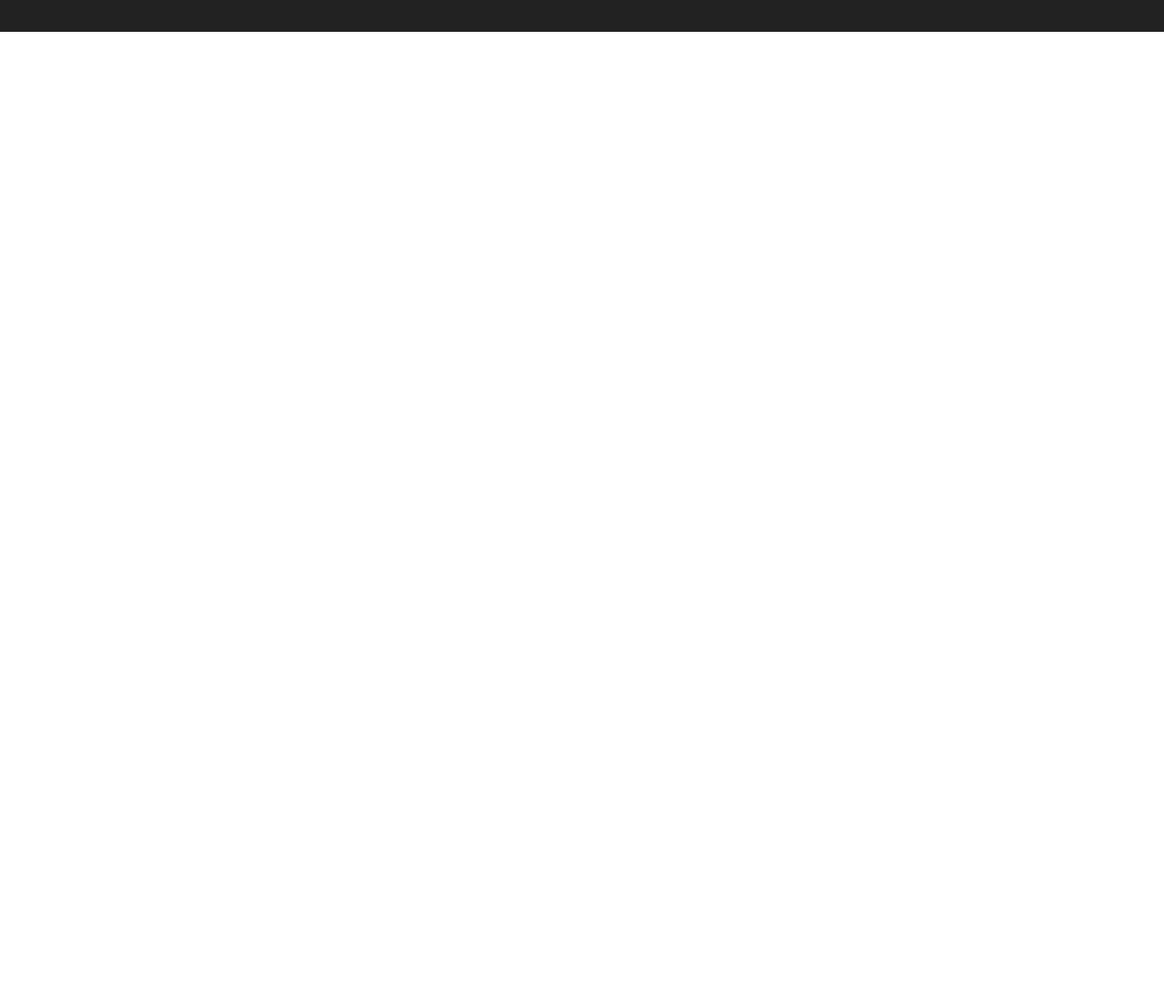
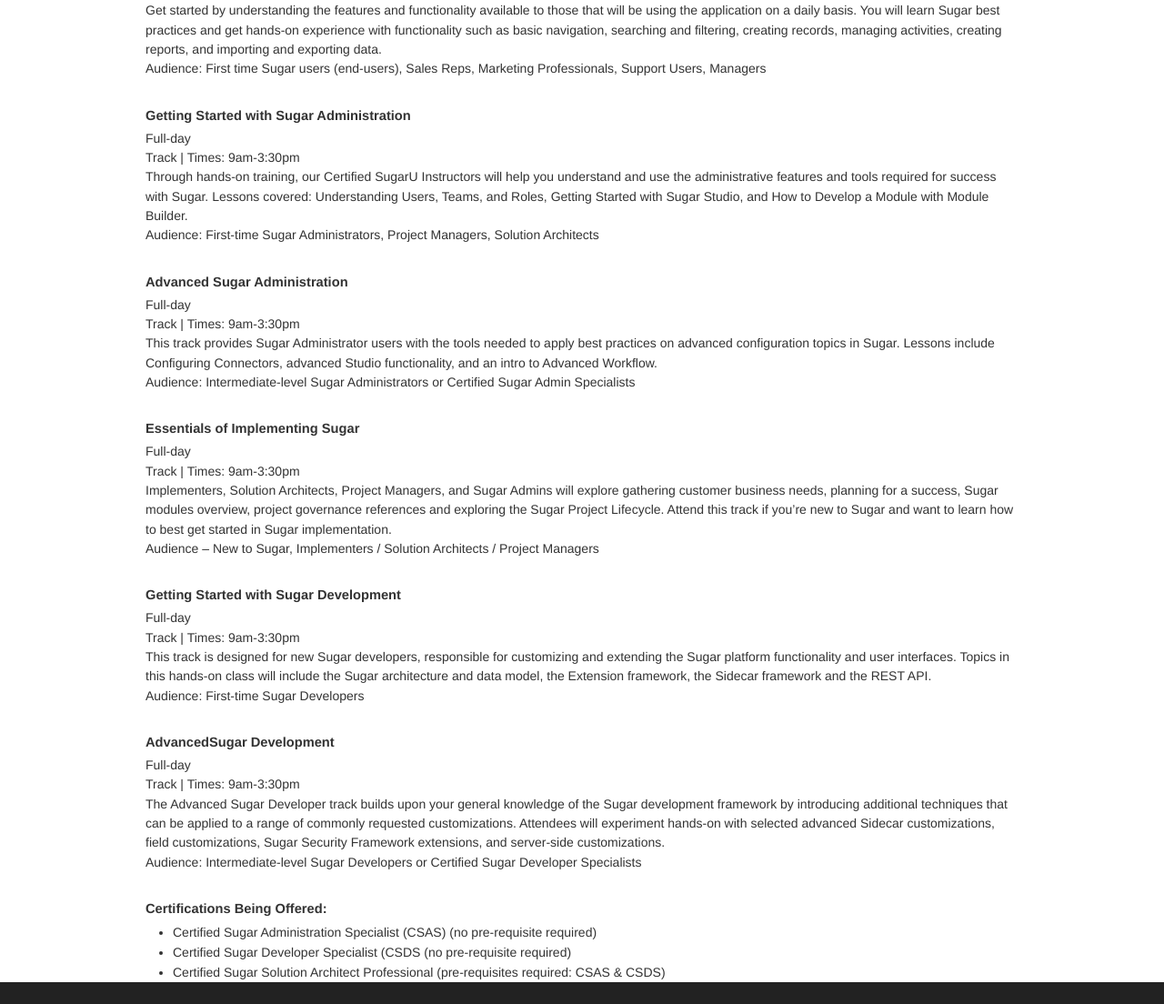
Before and after one commit to sugadondi/SugarCon-2016, a plain HTML site: page agenda.html in a window 1280 px wide. Shown: the part 2916-4020 px from the top of the page at 91% size. Before the commit the page ends 2951 px from the top, so only its background shows below. Drawn offline with nearby package versions, Linux system fonts and the light colour scheme.

Commit message:
first training update/index sponsors fix

```diff
--- a/agenda.html
+++ b/agenda.html
@@ -14,10 +14,7 @@
 
 <script src="https://ajax.googleapis.com/ajax/libs/jquery/1.12.0/jquery.min.js"></script>
 <script type="text/javascript" src="http://fast.fonts.net/jsapi/efeb9771-21e6-4e27-baae-42c9a7a84877.js"></script>
-
-
-
-<script>
+<script><!--smooth scrolling-->
   $(function() {
     $('a[href*="#"]:not([href="#"])').click(function() {
       if (location.pathname.replace(/^\//,'') == this.pathname.replace(/^\//,'') && location.hostname == this.hostname) {
@@ -281,6 +278,82 @@
         </div>
     </div>
 </div>
+	<div class="full-why-attend-agenda2">
+    	<div id="training" class="set-why-attend-faq animated fadeIn">
+
+            <h2>Training</h2>
+            <h4>Getting Started with Sugar for End-Users</h4>
+
+            <p>Full-day<br>
+            Track | Times: 9am-3:30pm</p>
+            <p>Get started by understanding the features and functionality available to those that will be using the application on a daily basis. You will learn Sugar best practices and get hands-on experience with functionality such as basic navigation, searching and filtering, creating records, managing activities, creating reports, and importing and exporting data.</p>
+            <p>Audience: First time Sugar users (end-users), Sales Reps, Marketing
+            Professionals, Support Users, Managers</p>
+
+            <h4>Getting Started with Sugar Administration</h4>
+            <p>Full-day<br>
+            Track | Times: 9am-3:30pm</p>
+            <p>Through hands-on training, our Certified SugarU Instructors will help you understand and use the administrative features and tools required for success with Sugar. Lessons covered: Understanding Users, Teams, and Roles, Getting Started with Sugar Studio, and How to Develop a Module with Module Builder.</p>
+            <p>Audience:
+            First-time Sugar Administrators, Project Managers, Solution
+            Architects</p>
+
+            <h4>Advanced Sugar Administration</h4>
+            <p>Full-day<br>
+            Track | Times: 9am-3:30pm</p>
+            <p>This track provides Sugar Administrator users with the tools needed to apply best practices on advanced configuration topics in Sugar. Lessons include Configuring Connectors, advanced Studio functionality, and an intro to Advanced Workflow.</p>
+            <p>Audience:
+            Intermediate-level Sugar Administrators or Certified Sugar Admin
+            Specialists</p>
+
+            <h4>Essentials of Implementing Sugar</h4>
+            <p>Full-day</br>
+            Track | Times: 9am-3:30pm</p>
+            <p>Implementers, Solution Architects, Project Managers, and Sugar Admins will explore gathering customer business needs, planning for a success, Sugar modules overview, project governance references and exploring the Sugar Project Lifecycle. Attend this track if you’re new to Sugar and want to learn how to best get started in Sugar implementation.</p>
+            <p>Audience
+            – New to Sugar, Implementers / Solution Architects / Project
+            Managers</p>
+
+            <h4>Getting Started with Sugar Development</h4>
+            <p>Full-day<br>
+            Track | Times: 9am-3:30pm</p>
+
+            <p>This track is designed for new Sugar developers, responsible for customizing and extending the Sugar platform functionality and user interfaces. Topics in this hands-on class will include the Sugar architecture and data model, the Extension framework, the Sidecar framework and the REST API.</p>
+
+
+            <p>Audience: First-time Sugar Developers</p>
+
+
+            <h4>AdvancedSugar
+            Development</h4>
+
+            <p>Full-day<br>
+            Track | Times: 9am-3:30pm</p>
+
+            <p>The Advanced Sugar Developer track builds upon your general knowledge of the Sugar development framework by introducing additional techniques that can be applied to a range of commonly requested customizations. Attendees will experiment hands-on with selected advanced Sidecar customizations, field customizations, Sugar Security Framework extensions, and server-side customizations. </p>
+
+
+            <p>Audience: Intermediate-level Sugar Developers or Certified Sugar
+            Developer Specialists</p>
+
+
+
+
+            <h4>Certifications Being Offered:</h4>
+
+            <ul>
+            <li>Certified Sugar
+            Administration Specialist (CSAS) (no pre-requisite
+            required)</li>
+            <li>Certified Sugar
+            Developer Specialist (CSDS (no pre-requisite required)</li>
+            <li>Certified Sugar
+            Solution Architect Professional (pre-requisites required: CSAS
+            & CSDS)</li>
+            </ul>
+
+        </div>
+    </div>
 </section>
 
 <footer class="full-footer">
--- a/css/stylesheet.css
+++ b/css/stylesheet.css
@@ -119,6 +119,11 @@
     color:white;
 }
 
+.full-why-attend-agenda2 .set-why-attend {
+
+}
+
+
 h1 {
     color:white;
     font-size:52px;
@@ -337,7 +342,7 @@
 .full-logos {
     height:50px;
     overflow:hidden;
-    margin-bottom:100px;
+    margin-bottom:50px;
 }
 
 .full-nav {
@@ -405,6 +410,10 @@
     text-align:center;
     overflow:hidden;
     border-bottom:35px solid #E6E7E8;
+}
+
+full-why-attend-agenda2 {
+	background:white;
 }
 
 .full-why-attend-sf {
@@ -752,6 +761,7 @@
 .set-why-attend-agenda {
     /*background-color:pink;*/
     overflow:hidden;
+
 }
 
 .agenda-tables {
```
Also changed, not shown: faq.html (+1 -1 lines), index.html (+8 -16 lines).
